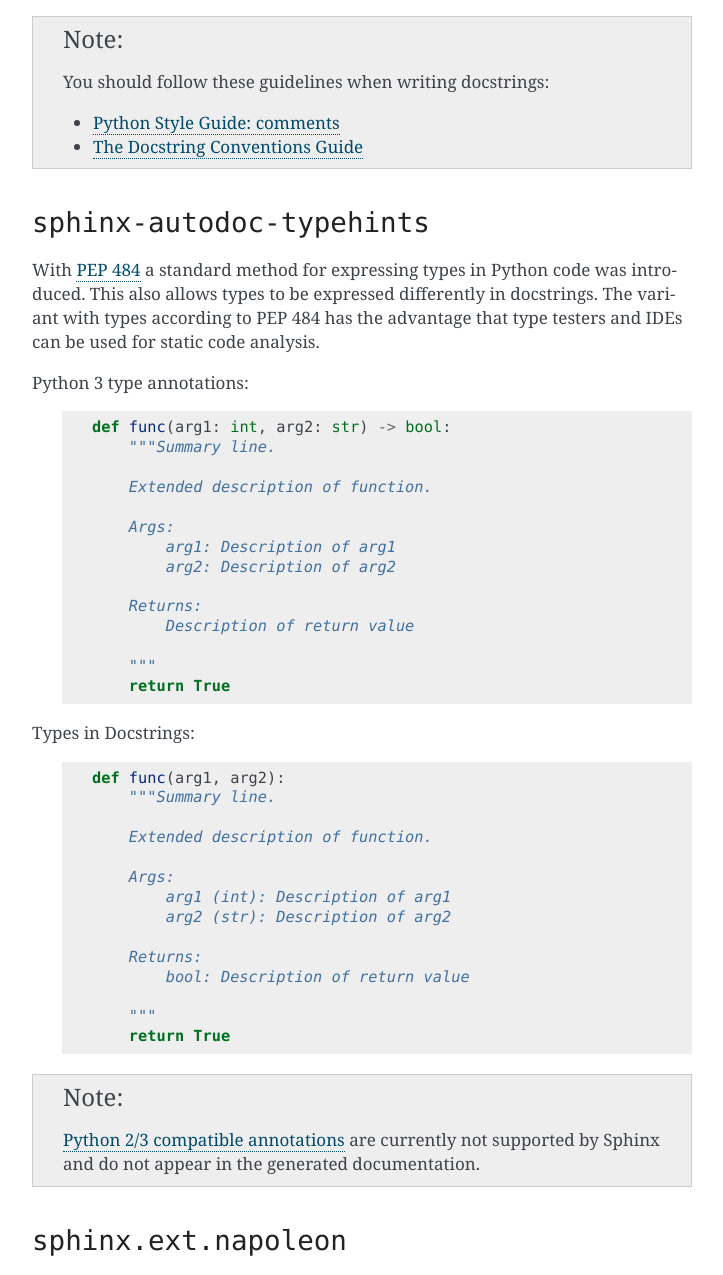
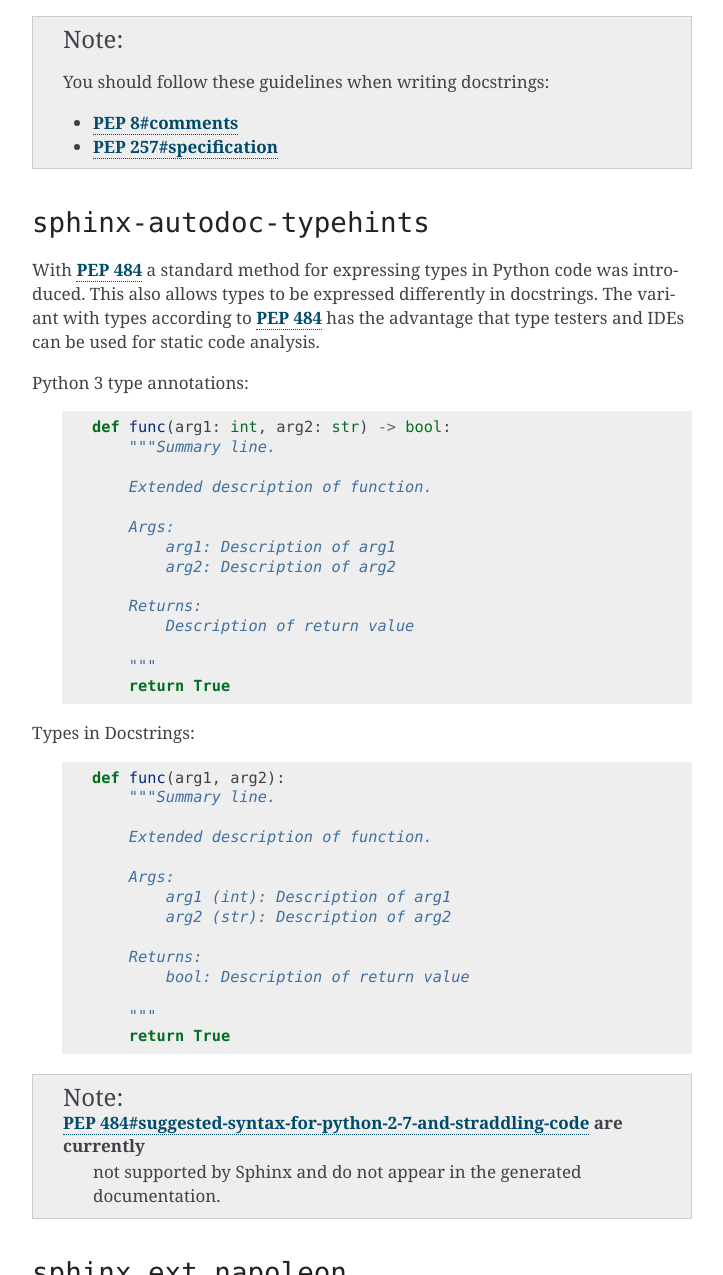
Before and after one commit to veit/python-basics-tutorial, a Sphinx documentation site: the page built from docs/document/docstrings.rst, in a window 1280 px wide and 1400 px high, scrolled down 1658 px, cut to the strip 125-1400 px from the top of the window. Shown: the whole strip, without its empty margins (388-1111 px from the left). Built offline with Sphinx 7.4.7, drawn with Linux system fonts in a browser that asks for light colours; pages that are not in the unit, such as notebooks, are missing from menus.

Commit message:
:pencil2: Switch to sphinx pep role

```diff
--- a/docs/appendix/glossary.rst
+++ b/docs/appendix/glossary.rst
@@ -112,8 +112,7 @@
        hosted on `pypi.org`_.
 
    wheel
-       Distribution format introduced with `PEP 427
-       <https://www.python.org/dev/peps/pep-0427/>`_. It is intended to replace
+       Distribution format introduced with :pep:`427`. It is intended to replace
        the :term:`Egg` format and is supported by current :term:`pip`
        installations.
 
@@ -123,6 +122,6 @@
 
        `Home <https://pythonwheels.com/>`_ |
        `Docs <https://wheel.readthedocs.io/>`__ |
-       `PEP <https://www.python.org/dev/peps/pep-0427/>`_ |
+       :pep:`427` |
        `GitHub <https://github.com/pypa/wheel>`__ |
        `PyPI <https://pypi.org/project/wheel/>`__ |
--- a/docs/document/docstrings.rst
+++ b/docs/document/docstrings.rst
@@ -72,19 +72,16 @@
 .. note::
    You should follow these guidelines when writing docstrings:
 
-   * `Python Style Guide: comments
-     <https://www.python.org/dev/peps/pep-0008/#comments>`_
-   * `The Docstring Conventions Guide
-     <https://www.python.org/dev/peps/pep-0257/#specification>`_
+   * :pep:`8#comments`
+   * :pep:`257#specification`
 
 ``sphinx-autodoc-typehints``
 ----------------------------
 
-With `PEP 484 <https://www.python.org/dev/peps/pep-0484/>`_ a standard method
-for expressing types in Python code was introduced. This also allows types to be
-expressed differently in docstrings. The variant with types according to PEP 484
-has the advantage that type testers and IDEs can be used for static code
-analysis.
+With :pep:`484` a standard method for expressing types in Python code was
+introduced. This also allows types to be expressed differently in docstrings.
+The variant with types according to :pep:`484` has the advantage that type
+testers and IDEs can be used for static code analysis.
 
 Python 3 type annotations:
 
@@ -125,10 +122,8 @@
             return True
 
 .. note::
-   `Python 2/3 compatible annotations
-   <https://www.python.org/dev/peps/pep-0484/#suggested-syntax-for-python-2-7-and-straddling-code>`_
-   are currently not supported by Sphinx and do not appear in the generated
-   documentation.
+   :pep:`484#suggested-syntax-for-python-2-7-and-straddling-code` are currently
+    not supported by Sphinx and do not appear in the generated documentation.
 
 .. _napoleon:
 
--- a/docs/functions/variables.rst
+++ b/docs/functions/variables.rst
@@ -67,5 +67,4 @@
 .. seealso::
 
     * :ref:`python3:nonlocal`
-    * `PEP 3104 – Access to Names in Outer Scopes
-      <https://peps.python.org/pep-3104/>`_
+    * :pep:`3104`
--- a/docs/libs/binary-extensions.rst
+++ b/docs/libs/binary-extensions.rst
@@ -309,8 +309,7 @@
 
 The `PYPA/Manylinux <https://github.com/pypa/manylinux>`_ project facilitates
 the distribution of Binary extensions as :term:`Wheels <wheel>` for most Linux
-platforms. This also resulted in `PEP 513
-<https://www.python.org/dev/peps/pep-0513/>`_, which defines the
+platforms. This also resulted in :pep:`513`, which defines the
 ``manylinux1_x86_64`` and ``manylinux1_i686`` platform tags.
 
 Binary Extensions for Mac
--- a/docs/save-data/index.rst
+++ b/docs/save-data/index.rst
@@ -21,9 +21,9 @@
 -----------------------
 
 The Python Database :abbr:`API (Application Programming Interface)` defines a
-standard interface for Python database access modules. It’s defined in `PEP 249
-<https://www.python.org/dev/peps/pep-0249/>`_ and widely used, e.g. by
-:doc:`sqlite <sqlite>`, :doc:`psycopg <psycopg>`, and `mysql-python
+standard interface for Python database access modules. It’s defined in
+:pep:`249` and widely used, for example by :doc:`sqlite <sqlite>`,
+:doc:`psycopg <psycopg>`, and `mysql-python
 <https://sourceforge.net/projects/mysql-python/>`_.
 
 SQLAlchemy
--- a/docs/style.rst
+++ b/docs/style.rst
@@ -82,7 +82,7 @@
 
 .. seealso::
 
-    * `PEP 8 – Style Guide for Python Code <https://peps.python.org/pep-0008/>`_
+    * :pep:`8`
 
 I strongly recommend following the conventions of PEP 8. They are tried and
 tested, and make your code easier to understand for yourself and others.
--- a/docs/types/strings.rst
+++ b/docs/types/strings.rst
@@ -335,8 +335,7 @@
 
 .. seealso::
    * :ref:`python3:f-strings`
-   * `PEP 498 – Literal String Interpolation
-     <https://peps.python.org/pep-0498/>`_
+   * :pep:`498`
 
 Built-in modules for strings
 ----------------------------
```
Also changed, not shown: docs/libs/distribution.rst (+7 -9 lines).
